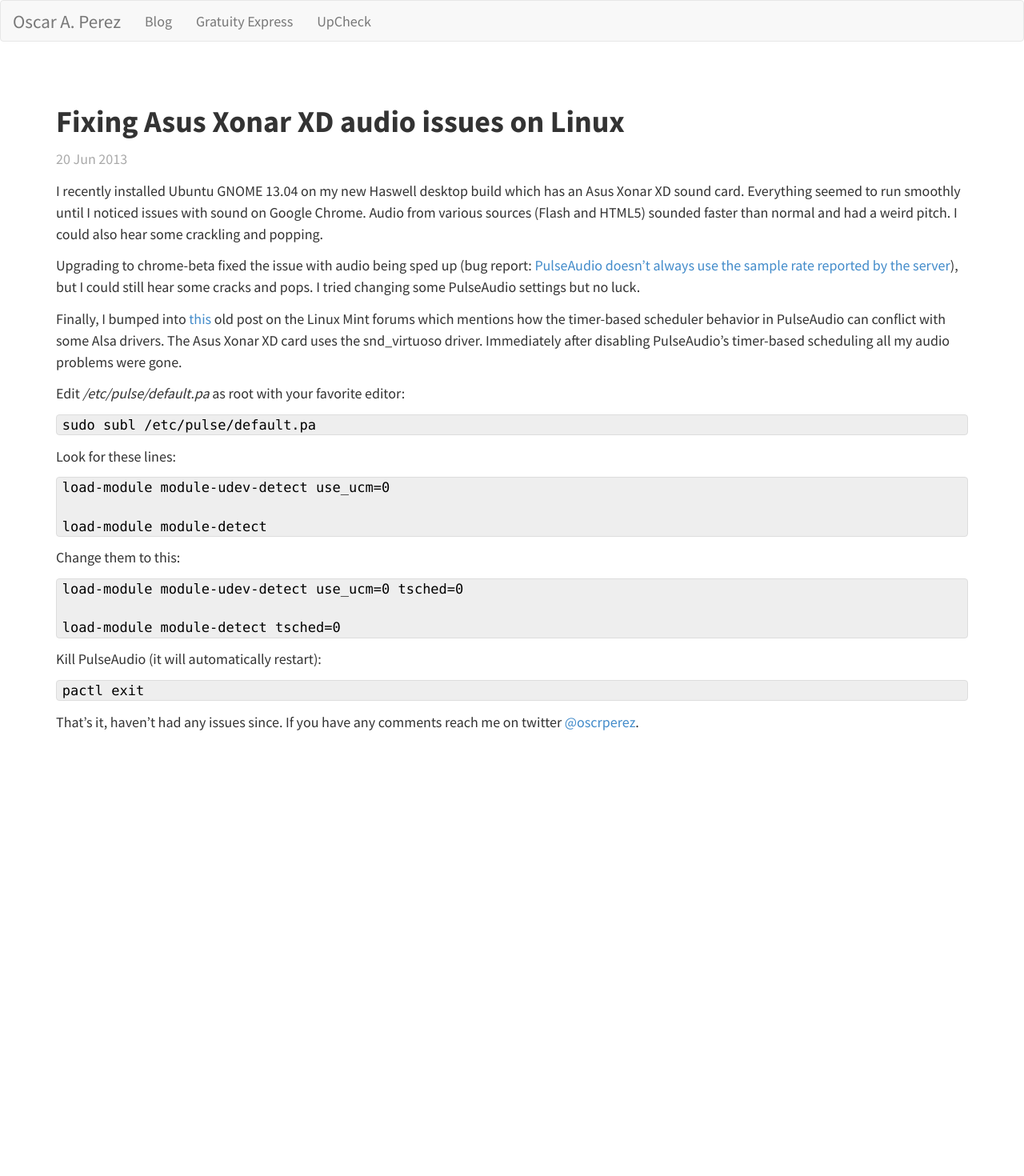
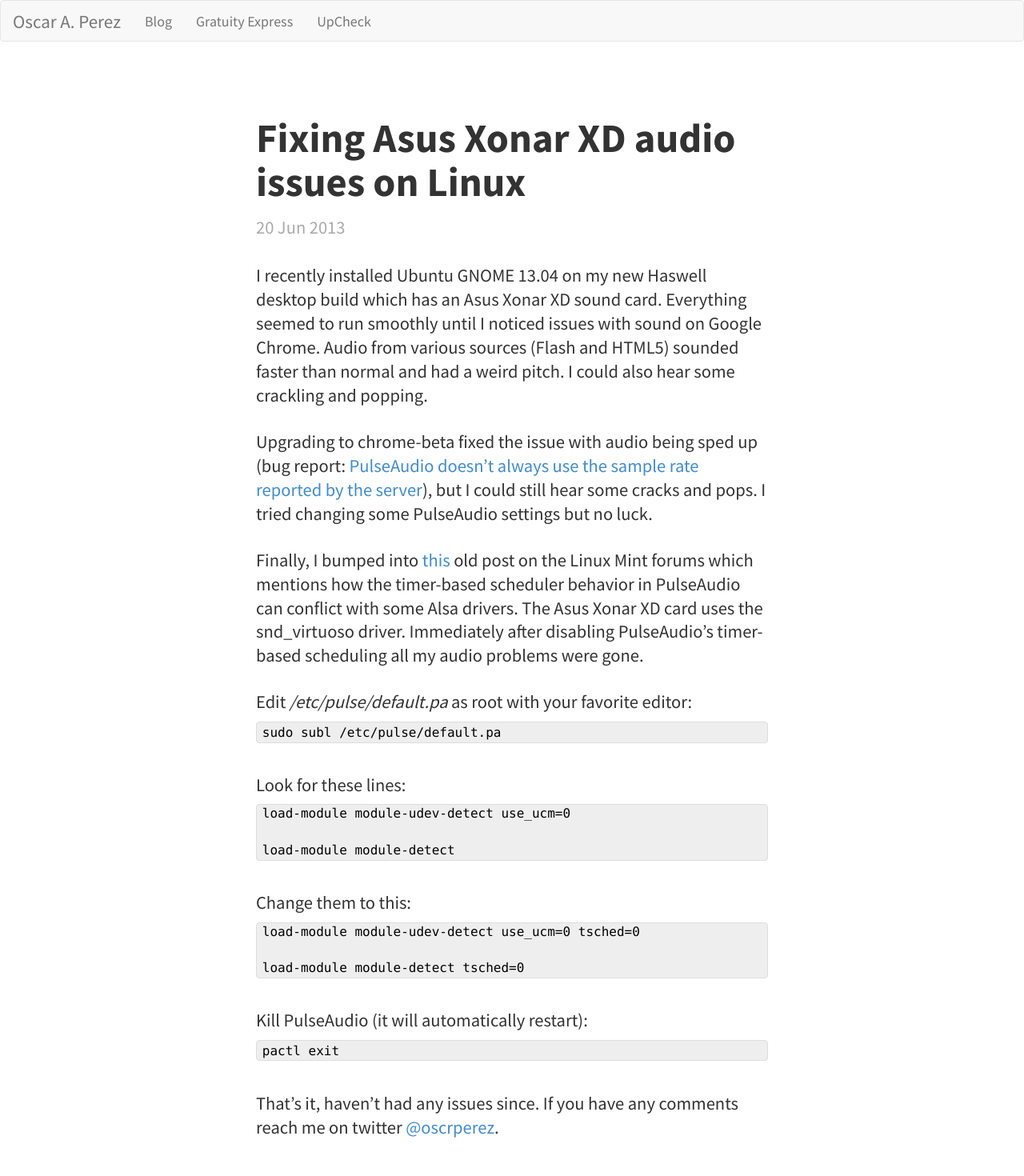
Before and after one commit to poscar/poscar.github.io, a Jekyll site: the page built from _posts/2013-06-20-fixing-asus-xonar-xd-audio-issues-on-linux.md, in a window 1280 px wide. Shown: the whole page at 80% size. Built offline with Jekyll 4.4.1, drawn with Linux system fonts in a browser that asks for light colours; before the commit the page ends 952 px from its top, so only the background shows below that.

Commit message:
Fixed styles.

```diff
--- a/css/main.css
+++ b/css/main.css
@@ -32,9 +32,14 @@
 /*****************************************************************************/
 
 .site {
-  font-size: 100%;
+  font-size: 1.25em;
   margin: 3em auto 2em;
   line-height: 1.5em;
+  max-width: 640px;
+}
+
+.site h2 {
+  font-size: 2.25em;
 }
 
 .header a {
@@ -99,6 +104,12 @@
 /*
 /*****************************************************************************/
 
+.post p {
+  margin-top: 1.25em;
+  margin-bottom: 0;
+  line-height: 1.33em;
+}
+
 /* standard */
 .post pre {
   border: 1px solid #ddd;
@@ -106,6 +117,8 @@
   padding: 0 .4em;
   word-wrap: normal;
   overflow: auto;
+  margin-top: 0.5em;
+  margin-bottom: 2.25em;
 }
 
 .post ul, .post ol {
@@ -113,10 +126,14 @@
 }
 
 .post code {
+  display: inline-block;
+  vertical-align: middle;
   border: 1px solid #ddd;
   background-color: #eee;
   color: #000;
-  white-space: pre;
+  font-size: 16px;
+  max-width: 100%;
+  overflow-x: auto;
 }
 
 .post pre code {
```
Also changed, not shown: _posts/2014-07-02-statically-compile-libav-for-mac.md (line endings or trailing spaces).
